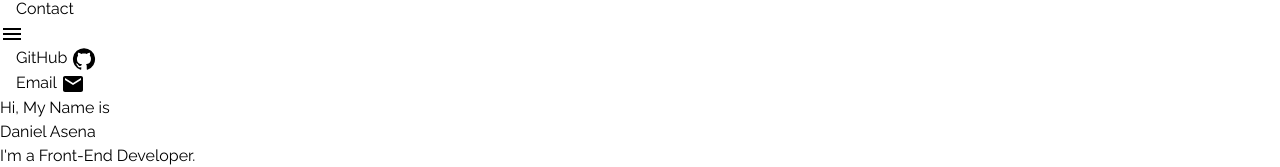
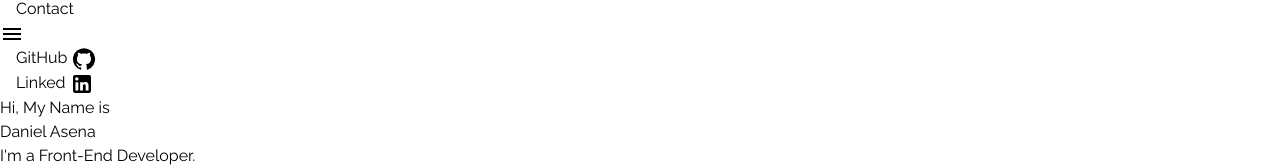
Before and after one commit to asenadaniel/portfolio, a React app: page / in a window 1280 px wide. Shown: the part 123-290 px from the top of the page. Built offline with nearby package versions, Linux system fonts and the light colour scheme; the HTML template or start-up script is replaced by a standard one.

Commit message:
added links

```diff
--- a/src/components/Navbar/Navbar.jsx
+++ b/src/components/Navbar/Navbar.jsx
@@ -1,5 +1,5 @@
 
-import { Email, GitHub, Menu } from '@mui/icons-material'
+import { Email, GitHub, LinkedIn, Menu } from '@mui/icons-material'
 import CloseIcon from '@mui/icons-material/Close';
 import React, { useState } from 'react'
 import './nav.css'
@@ -93,13 +93,13 @@ function Navbar() {
       <div className=' lg:flex hidden fixed top-[35%] left-0'>
         <ul>
           <li className='w-[120px] h-16 flex justify-between items-center ml-[-66px] hover:ml-[-10px] duration-300 bg-blue-950'>
-            <a href="" className=' flex justify-between items-center w-full  '>
+            <a href="https://github.com/asenadaniel" className=' flex justify-between items-center w-full  '>
               GitHub <GitHub />
             </a>
           </li>
           <li className='w-[120px] h-16 flex justify-between items-center ml-[-66px] hover:ml-[-10px] duration-300 bg-black'>
-            <a href="" className=' flex justify-between items-center w-full  '>
-              Email <Email />
+            <a href="https://www.linkedin.com/in/daniel-asena-972121261/" className=' flex justify-between items-center w-full  '>
+              Linked <LinkedIn />
             </a>
           </li>
 
```
